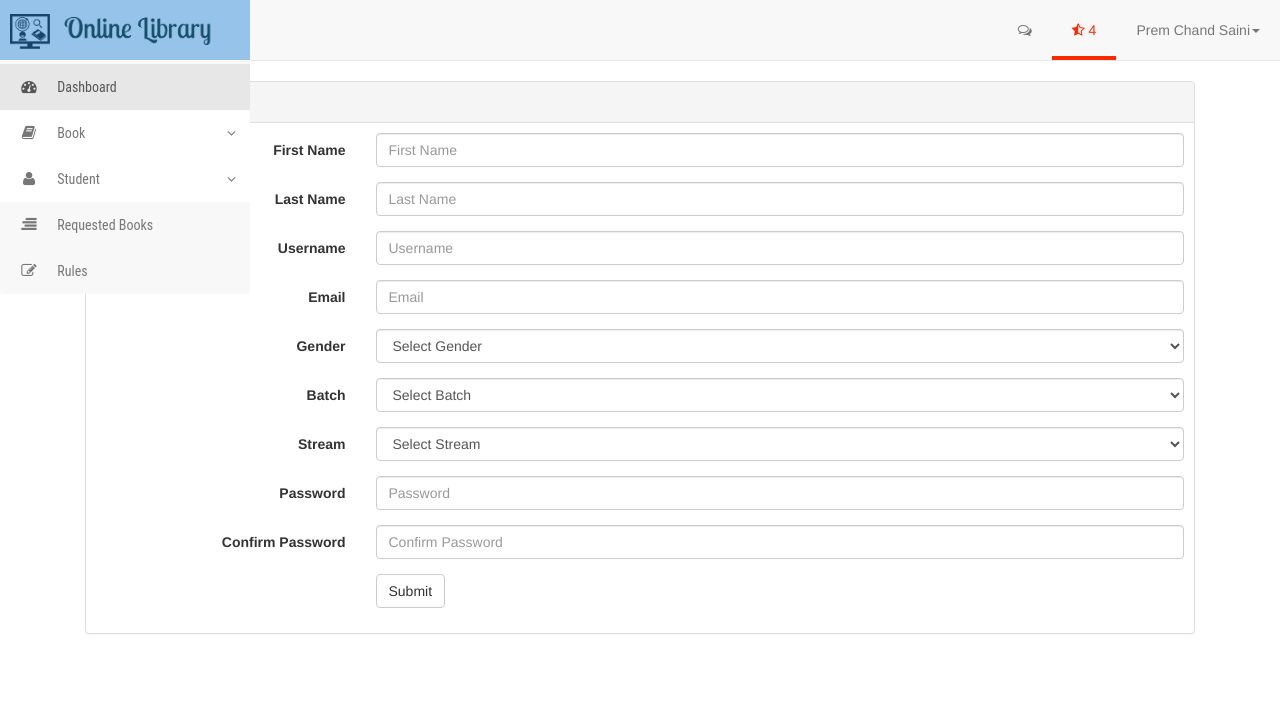
After one commit to pcsaini/php, a PHP site: page /library/app/view/dashboard/add_student.php in a window 1280 px wide. The commit adds this page. Shown: the top 703 px of the page. Run offline with PHP 8.4, Linux system fonts and the light colour scheme.

Commit message:
add student

```diff
--- a/app/database/helper.php
+++ b/app/database/helper.php
@@ -3,8 +3,10 @@
 require 'connect.php';
 function db_insert($array, $tbname)
 {
+    print_r($tbname);
     $array_keys = array_keys($array);
-    $array_keys = implode(", ", $array_keys);
+    $array_keys = implode("`,`", $array_keys);
+    $array_keys = "`" . $array_keys . "`";
     $array_values = implode("','", $array);
     $array_values = "'" . $array_values . "'";
     return mysql_query("INSERT INTO $tbname ($array_keys) VALUES ($array_values)");
@@ -12,7 +14,7 @@ function db_insert($array, $tbname)
 
 function db_select($select, $tbname, $filter = "")
 {
-    return mysql_result(mysql_query("SELECT $select FROM $tbname $filter"));
+    return mysql_result(mysql_query("SELECT $select FROM $tbname $filter"),1);
 
 }
 /*function exists($tbname,$element,$value){
--- a/app/init.php
+++ b/app/init.php
@@ -7,5 +7,5 @@ require 'model/auth.php';
 
 if (logged_in() === true) {
     $session_user_id = $_SESSION['user_id'];
-    $user_data = user_data($session_user_id,'user_id','username','password','first_name','last_name','email','gender','contact_number','profile_pic','address');
+    $user_data = user_data($session_user_id,'user_id','username','password','first_name','last_name','email','gender','contact_number','profile_pic','address','batch','stream');
 }
--- a/app/view/account.php
+++ b/app/view/account.php
@@ -35,10 +35,13 @@ login_redirect();
                         <img src="profile_pic/<?php echo $user_data['profile_pic']; ?> ?>" class="avatar img-circle" alt="profile_pic" / >
                     </div>
                     <hr id="line">
+                    <h4 class="username text-center"><?php echo $user_data['username']; ?></h4>
                     <div class="information">
-                        <h4 class="username"><?php echo $user_data['username']; ?></h4>
                         <h3 class="full-name"><?php echo $user_data['first_name'], $user_data['last_name']; ?></h3>
                         <p class="mail-id"><?php echo $user_data['email']; ?></p>
+                        <p class="mail-id">Batch: <?php echo $user_data['batch']; ?></p>
+                        <p class="mail-id">Stream: <?php echo $user_data['stream']; ?></p>
+
                         <a href="profile.php">
                             <button class="btn">Edit Profile</button>
                         </a>
--- a/app/view/css/style.css
+++ b/app/view/css/style.css
@@ -333,9 +333,6 @@ ul.footerMenu li a{
     height: 200px !important;
     width: 200px !important;
 }
-.profile .profile-info .information{
-    text-align: center;
-}
 .profile .profile-info .information button{
     background-color:#16456c;
     color:white;
--- a/app/view/dashboard/add_book.php
+++ b/app/view/dashboard/add_book.php
@@ -77,13 +77,13 @@
                                 </div>
                             </div>
                             <div class="form-group">
-                                <label class="control-label col-sm-4" for="email">Author</label>
+                                <label class="control-label col-sm-4" for="email">Author:</label>
                                 <div class="col-sm-8">
                                     <input type="text" class="form-control" id="email" placeholder="Author" name="author" required>
                                 </div>
                             </div>
                             <div class="form-group">
-                                <label class="control-label col-sm-4" for="email">Edition</label>
+                                <label class="control-label col-sm-4" for="email">Edition:</label>
                                 <div class="col-sm-8">
                                     <input type="text" class="form-control" id="email" placeholder="Edition" name="edition" required>
                                 </div>
--- /dev/null
+++ b/app/view/dashboard/add_student.php
@@ -0,0 +1,141 @@
+<!DOCTYPE html>
+<html>
+<head>
+    <meta charset="UTF-8">
+    <meta name="viewport" content="width=device-width, initial-scale=1">
+    <link rel="apple-touch-icon" href="assets/image/logo.ico">
+    <link rel="shortcut icon" type="image/x-icon" href=assets/image/logo.ico">
+    <title>Dashboard - Book</title>
+    <link rel="stylesheet" href="../css/reset.css">
+    <link rel="stylesheet" href="assets/css/style.css">
+    <link rel="stylesheet" href="assets/css/bootstrap.min.css">
+    <link rel="stylesheet" href="assets/css/font-awesome.min.css">
+    <link rel="stylesheet" href="assets/css/animate.min.css">
+</head>
+<body>
+<div class="app-container">
+    <div class="row content-container">
+        <div class="row content-container">
+            <?php
+            include_once "navbar.php";
+            include_once "sidebar.php";
+            require '../../database/helper_admin.php';
+            //include_once "footer.php";
+            ?>
+            <div class="main-content container">
+                <div class="col-lg-12 col-md-12 col-sm-12">
+                    <?php
+                    if (isset($_GET['errors']) == true) {
+                        $errors = $_GET['errors'];
+                        ?>
+                        <div class="alert alert-danger fade in">
+                            <?php
+                            print_r($errors);
+                            ?>
+                            <button type="button" class="close" data-dismiss="alert" aria-label="Close">
+                                <span aria-hidden="true">&times;</span>
+                            </button>
+                        </div>
+                        <?php
+                    }
+                    if (isset($_GET['success'])==true) {
+                        echo "<div class='alert alert-success'>".$_GET['success']."
+                            <button type=\"button\" class=\"close\" data-dismiss=\"alert\" aria-label=\"Close\">
+                            <span aria-hidden=\"true\">&times;</span>
+                        </button>
+                        </div>";
+                    }
+                    ?>
+                </div>
+                <div class="col-lg-12 col-md-16 col-sm-12">
+                    <div class="panel panel-default">
+                        <div class="panel-heading">Add New Student</div>
+                        <div class="panel-body" style="padding: 10px;">
+                            <form class="form-horizontal" action="../../controller/student.php" method="post" role="form">
+                                <div class="form-group">
+                                    <label class="control-label col-sm-3" for="email">First Name</label>
+                                    <div class="col-sm-9">
+                                        <input type="text" class="form-control" id="email" placeholder="First Name" name="first_name" required>
+                                    </div>
+                                </div>
+                                <div class="form-group">
+                                    <label class="control-label col-sm-3" for="email">Last Name</label>
+                                    <div class="col-sm-9">
+                                        <input type="text" class="form-control" id="email" placeholder="Last Name" name="last_name" required>
+                                    </div>
+                                </div>
+                                <div class="form-group">
+                                    <label class="control-label col-sm-3" for="email">Username</label>
+                                    <div class="col-sm-9">
+                                        <input type="text" class="form-control" id="email" placeholder="Username" name="username" required>
+                                    </div>
+                                </div>
+                                <div class="form-group">
+                                    <label class="control-label col-sm-3" for="email">Email</label>
+                                    <div class="col-sm-9">
+                                        <input type="email" class="form-control" id="email" placeholder="Email" name="email" required>
+                                    </div>
+                                </div>
+                                <div class="form-group">
+                                    <label class="control-label col-sm-3" for="email">Gender</label>
+                                    <div class="col-sm-9">
+                                        <select class="form-control" id="email" name="gender" required>
+                                            <option value="">Select Gender</option>
+                                            <option value="Male" >Male</option>
+                                            <option value="Female" >Female</option>
+                                        </select>
+                                    </div>
+                                </div>
+                                <div class="form-group">
+                                    <label class="control-label col-sm-3" for="email">Batch</label>
+                                    <div class="col-sm-9">
+                                        <select class="form-control" id="email" name="batch" required>
+                                            <option value="">Select Batch</option>
+                                            <option value="2013" >2013</option>
+                                            <option value="2014" >2014</option>
+                                            <option value="2015" >2015</option>
+                                            <option value="2016" >2016</option>
+                                        </select>
+                                    </div>
+                                </div>
+                                <div class="form-group">
+                                    <label class="control-label col-sm-3" for="email">Stream</label>
+                                    <div class="col-sm-9">
+                                        <select class="form-control" id="email" name="stream" required>
+                                            <option value="">Select Stream</option>
+                                            <option value="Computer Sceince Engneering" >Computer Sceince Engneering</option>
+                                            <option value="Information Technology" >Information Technology</option>
+                                        </select>
+                                    </div>
+                                </div>
+                                <div class="form-group">
+                                    <label class="control-label col-sm-3" for="email">Password</label>
+                                    <div class="col-sm-9">
+                                        <input type="password" class="form-control" id="email" placeholder="Password" name="password" required>
+                                    </div>
+                                </div>
+                                <div class="form-group">
+                                    <label class="control-label col-sm-3" for="email">Confirm Password</label>
+                                    <div class="col-sm-9">
+                                        <input type="password" class="form-control" id="email" placeholder="Confirm Password" name="password_again" required>
+                                    </div>
+                                </div>
+                                <div class="form-group">
+                                    <div class="col-sm-offset-3 col-sm-9">
+                                        <button type="submit" class="btn btn-default" name="add_student">Submit</button>
+                                    </div>
+                                </div>
+                            </form>
+                        </div>
+                    </div>
+                </div>
+            </div>
+        </div>
+    </div>
+
+
+    <script src="assets/js/jquery-3.1.1.min.js"></script>
+    <script src='assets/js/bootstrap.min.js'></script>
+    <script src="assets/js/app.js"></script>
+</body>
+</html>
--- a/app/view/dashboard/sidebar.php
+++ b/app/view/dashboard/sidebar.php
@@ -42,9 +42,8 @@
                     <div id="dropdown-element1" class="panel-collapse collapse">
                         <div class="panel-body">
                             <ul class="nav navbar-nav">
-                                <li><a href="#">Add Student</a></li>
-                                <li><a href="#">View Student</a></li>
-                                <li><a href="#">Remove Student</a></li>
+                                <li><a href="add_student.php">Add Student</a></li>
+                                <li><a href="view_student.php">View Student</a></li>
                             </ul>
                         </div>
                     </div>
```
Also changed, not shown: app/controller/student.php (added, +40 -0 lines), app/view/dashboard/view_student.php (added, +36 -0 lines), app/view/profile.php (+14 -0 lines).
